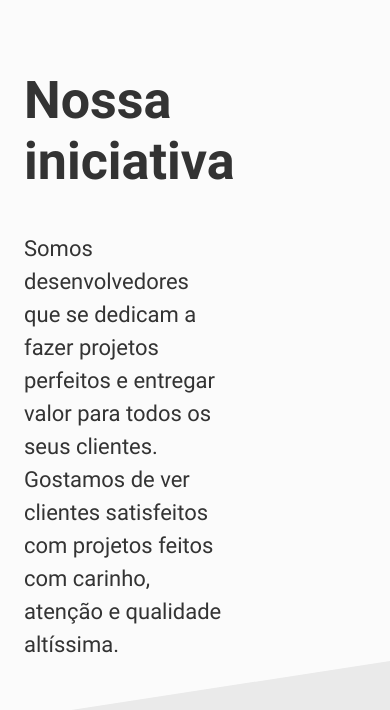
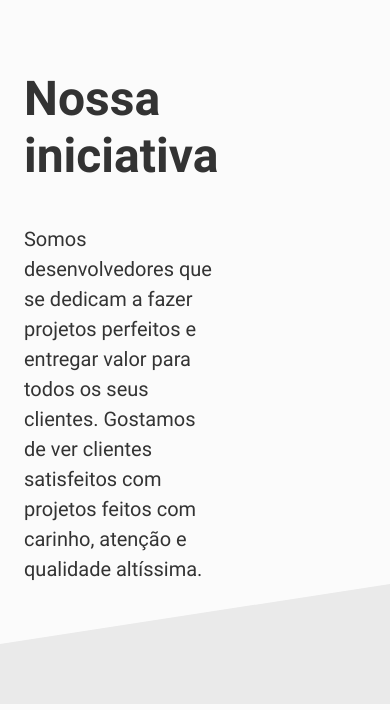
Before and after one commit to leottx/meu-freela-desafio-front-end, a React app: page / in a window 390 px wide. Shown: the part 858-1568 px from the top of the page. Built offline with nearby package versions, Linux system fonts and the light colour scheme.

Commit message:
refactor(refact text size): refatora o tamanho da fonte de componentes
refatore o tamanho da fonte de componentes de titulo e paragrafo reutilizaveis

```diff
--- a/src/components/SectionText.js
+++ b/src/components/SectionText.js
@@ -1,12 +1,12 @@
-import React from 'react';
 import styled from 'styled-components';
 
+// COMPONENTES
 export const SectionTitle = styled.h2`
-  font-size: 5.2rem;
+  font-size: clamp(4.8rem, 10vw, 5.2rem);
   font-weight: 700;
 `;
 
 export const SectionText = styled.p`
-  font-size: 2.2rem;
+  font-size: clamp(2rem, 3vw, 2.4rem);
   line-height: 1.5;
 `;
```
